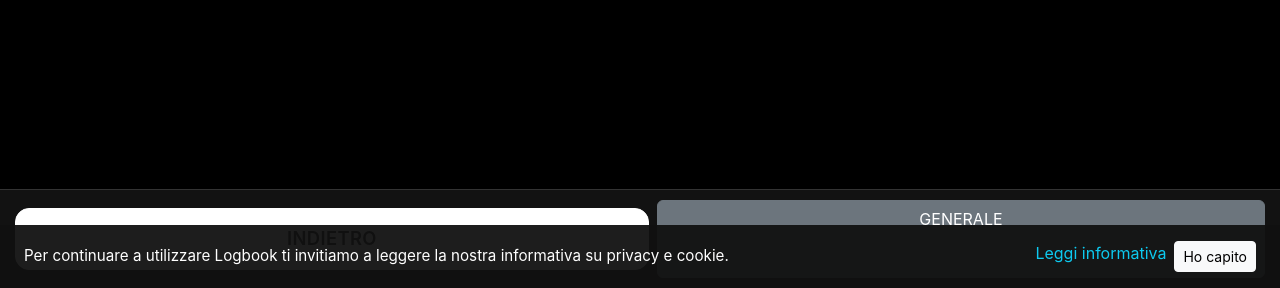
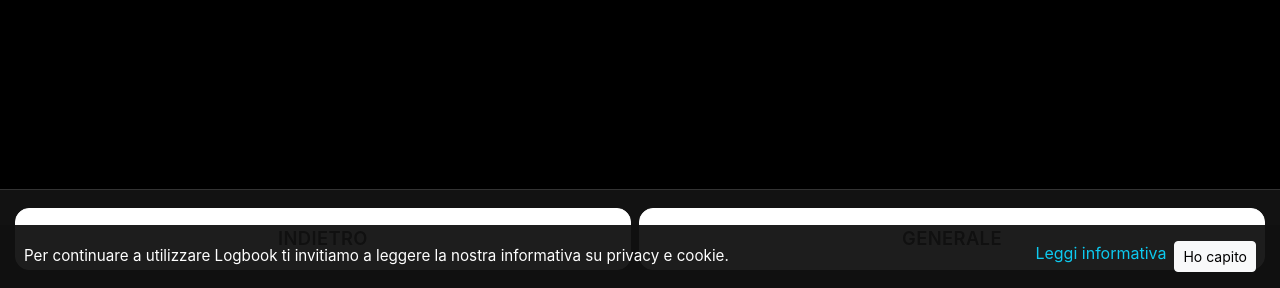
Before and after one commit to GerNotFound/logbook-app, a Flask app: template templates/generale.html in a window 1280 px wide. Shown: the part 512-800 px from the top of the page. Run offline with Flask 3, Linux system fonts and the light colour scheme; the template is opened without the code that fills it: most values are stand-ins (such as "Sample title", 1, 10 or a date in 2020).

Commit message:
Adjust analytics chart layout and nav button

```diff
--- a/static/style.css
+++ b/static/style.css
@@ -206,6 +206,7 @@
     position: relative;
     width: 100%;
     min-height: 320px;
+    height: clamp(280px, 55vw, 420px);
 }
 
 .chart-surface canvas {
--- a/templates/generale.html
+++ b/templates/generale.html
@@ -94,7 +94,7 @@
 
 <div class="sticky-bottom-nav d-flex gap-2">
     <a href="{{ url_for('main.home') }}" class="btn btn-custom flex-fill">INDIETRO</a>
-    <a href="{{ url_for('main.generale_tabella') }}" class="btn btn-secondary flex-fill">GENERALE</a>
+    <a href="{{ url_for('main.generale_tabella') }}" class="btn btn-custom flex-fill">GENERALE</a>
 </div>
 {% endblock %}
 
```
